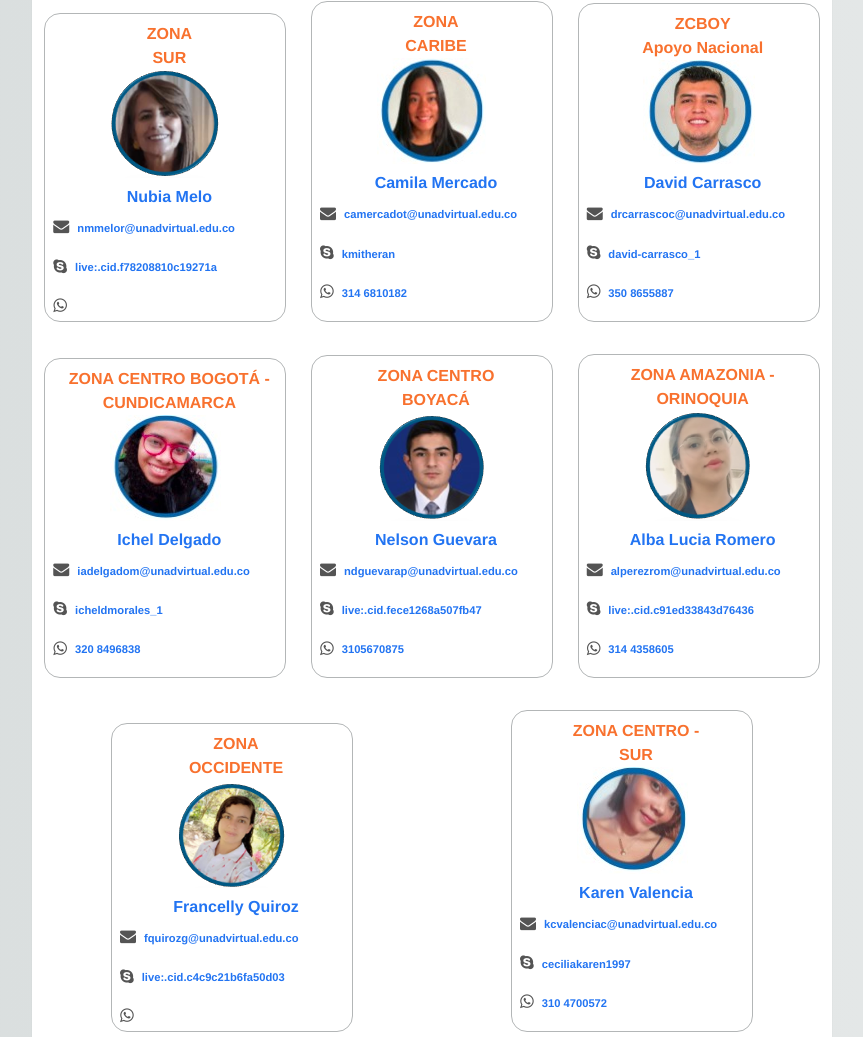
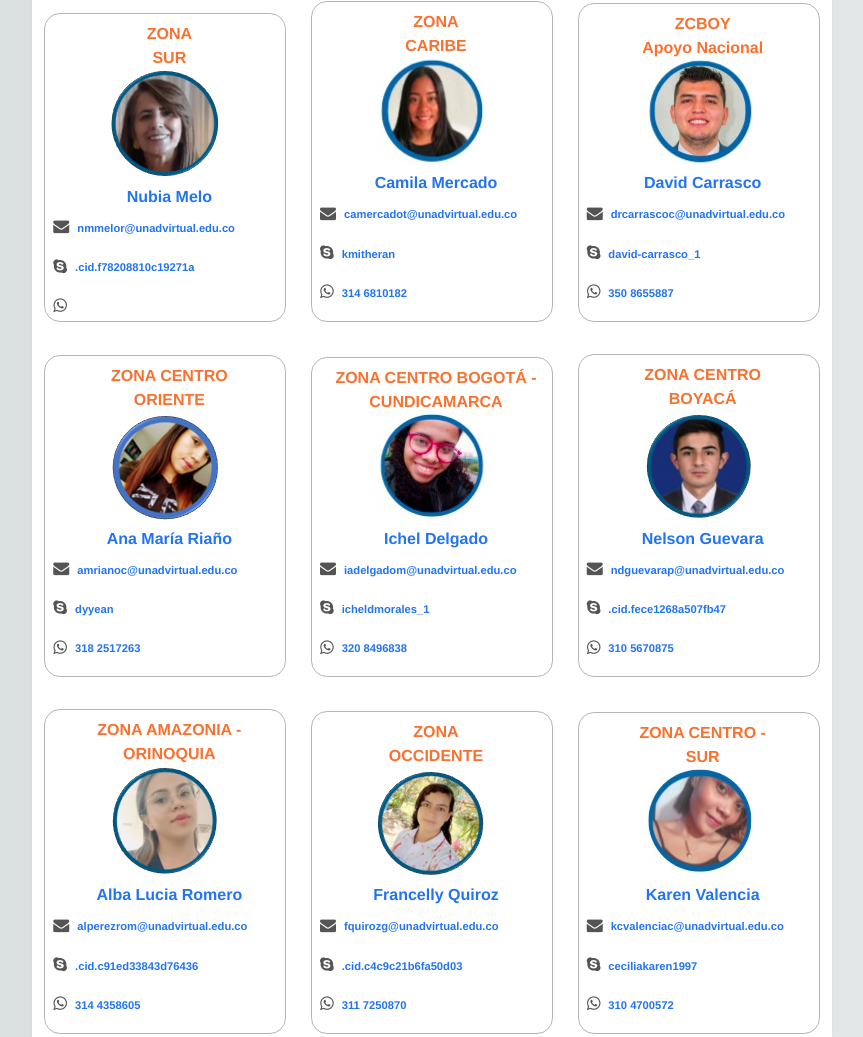
Before and after one commit to icheld123/Agenda-Abril2022, a plain HTML site: page comunicate.html in a window 1280 px wide. Shown: the part 541-1578 px from the top of the page, without its empty margins (208-1071 px from the left). Drawn offline with nearby package versions, Linux system fonts and the light colour scheme; files whose address does not match are found by name.

Commit message:
Add files via upload

```diff
--- a/comunicate.html
+++ b/comunicate.html
@@ -50,7 +50,7 @@
                     </div>
                     <div id="datos-contacto">
                         <i class="fa fa-skype" id="icono-contacto" aria-hidden="true"></i>
-                        <p class="fecha">live:.cid.f78208810c19271a</p>
+                        <p class="fecha">.cid.f78208810c19271a</p>
                     </div>
                     <div id="datos-contacto">
                         <i class="fa fa-whatsapp" id="icono-contacto" aria-hidden="true"></i>
@@ -96,11 +96,10 @@
                     </div>
                 </div>
             </div>
-            <!--
             <div id="post-contacto">
                 <div id="contenido-anuncio">
                     <p class="zona">ZONA CENTRO <br>ORIENTE</p>
-                    <img src="img/ZCORI.jpeg" alt="Foto e-monitoria Zona Centro Sur" id="img-contacto">
+                    <img src="img/ZCORI.png" alt="Foto e-monitoria Zona Centro Sur" id="img-contacto">
                     <p class="nombre">Ana María Riaño</p>
                     <div id="datos-contacto">
                         <i class="fa fa-envelope" id="icono-contacto" aria-hidden="true"></i>
@@ -108,15 +107,14 @@
                     </div>
                     <div id="datos-contacto">
                         <i class="fa fa-skype" id="icono-contacto" aria-hidden="true"></i>
-                        <p class="fecha"></p>
+                        <p class="fecha">dyyean</p>
                     </div>
                     <div id="datos-contacto">
                         <i class="fa fa-whatsapp" id="icono-contacto" aria-hidden="true"></i>
-                        <p class="fecha"></p>
+                        <p class="fecha">318 2517263</p>
                     </div>
                 </div>
             </div>
-            -->
             <div id="post-contacto">
                 <div id="contenido-anuncio">
                     <p class="zona">ZONA CENTRO BOGOTÁ - CUNDICAMARCA</p>
@@ -147,11 +145,11 @@
                     </div>
                     <div id="datos-contacto">
                         <i class="fa fa-skype" id="icono-contacto" aria-hidden="true"></i>
-                        <p class="fecha">live:.cid.fece1268a507fb47</p>
+                        <p class="fecha">.cid.fece1268a507fb47</p>
                     </div>
                     <div id="datos-contacto">
                         <i class="fa fa-whatsapp" id="icono-contacto" aria-hidden="true"></i>
-                        <p class="fecha">3105670875</p>
+                        <p class="fecha">310 5670875</p>
                     </div>
                 </div>
             </div>
@@ -166,7 +164,7 @@
                     </div>
                     <div id="datos-contacto">
                         <i class="fa fa-skype" id="icono-contacto" aria-hidden="true"></i>
-                        <p class="fecha">live:.cid.c91ed33843d76436</p>
+                        <p class="fecha">.cid.c91ed33843d76436</p>
                     </div>
                     <div id="datos-contacto">
                         <i class="fa fa-whatsapp" id="icono-contacto" aria-hidden="true"></i>
@@ -185,11 +183,11 @@
                     </div>
                     <div id="datos-contacto">
                         <i class="fa fa-skype" id="icono-contacto" aria-hidden="true"></i>
-                        <p class="fecha">live:.cid.c4c9c21b6fa50d03</p>
+                        <p class="fecha">.cid.c4c9c21b6fa50d03</p>
                     </div>
                     <div id="datos-contacto">
                         <i class="fa fa-whatsapp" id="icono-contacto" aria-hidden="true"></i>
-                        <p class="fecha"></p>
+                        <p class="fecha">311 7250870</p>
                     </div>
                 </div>
             </div>
```
Also changed, not shown: img/ZCORI.png (added).
